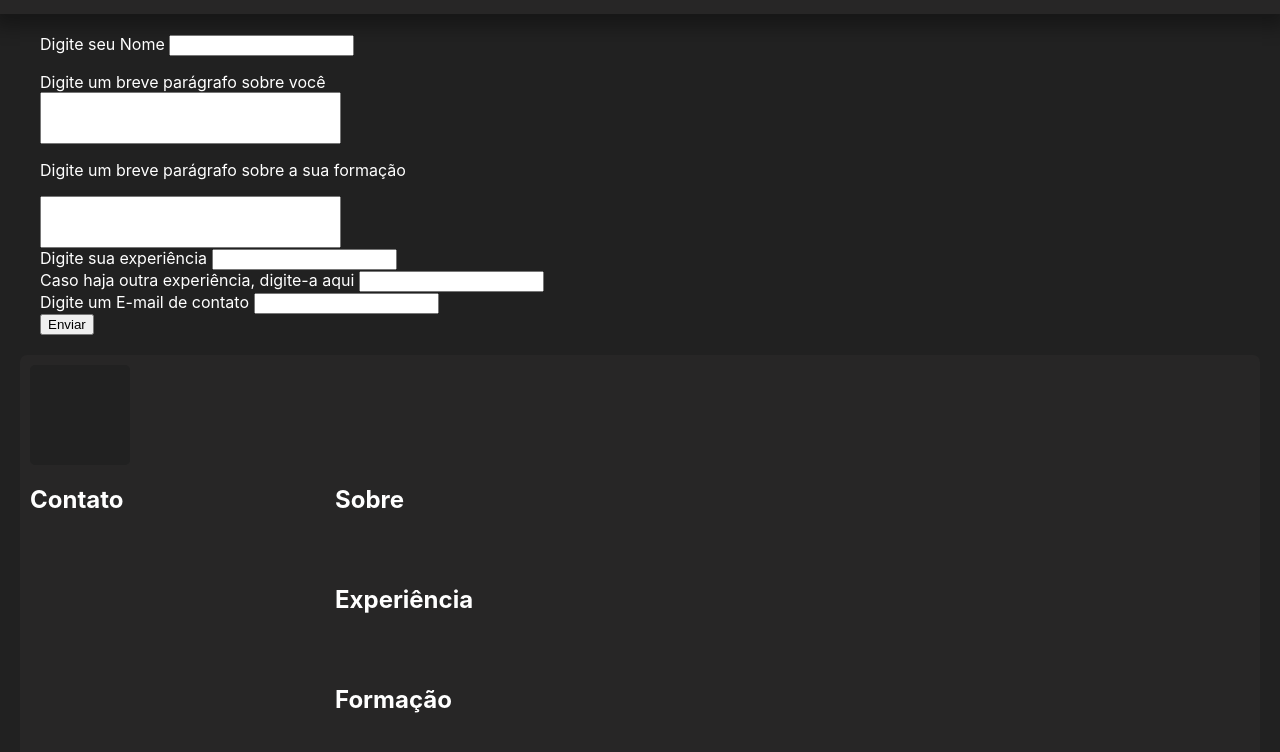
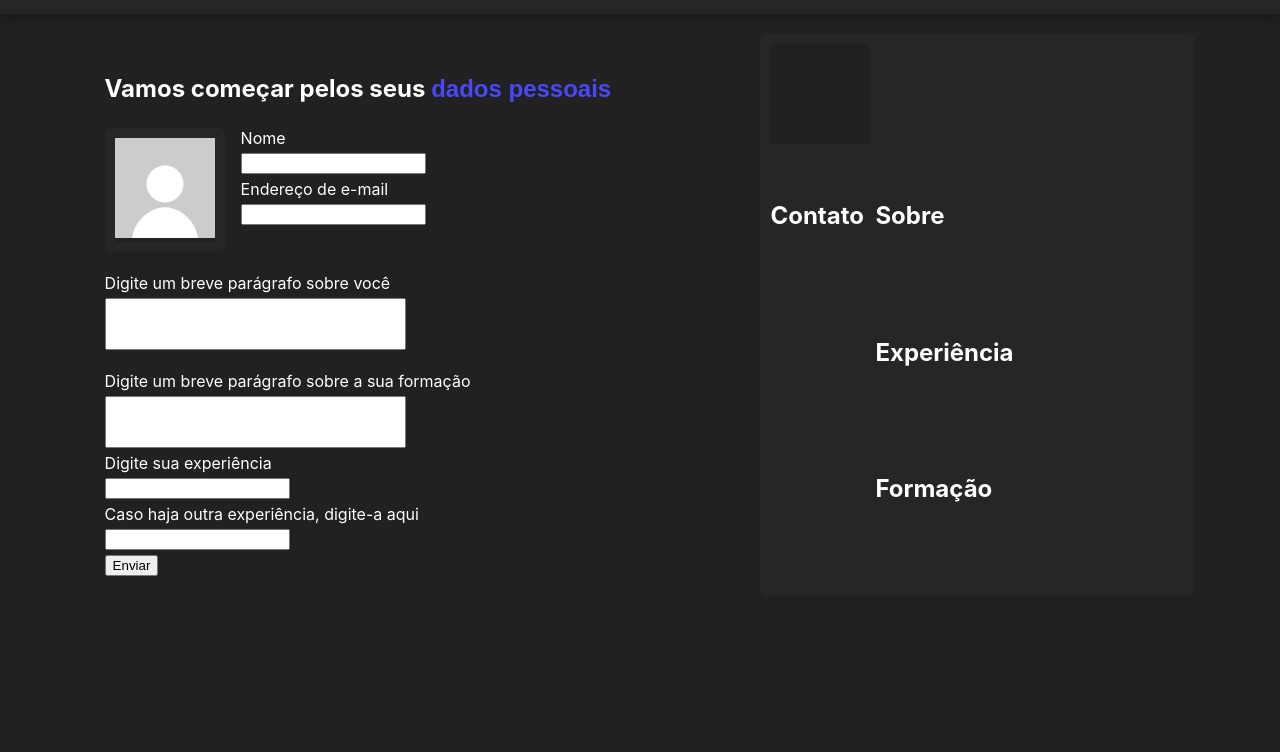
Before and after one commit to BrenoGiori/Coricom, a plain HTML site: page curriculo.html in a window 1280 px wide. Shown: the part 46-798 px from the top of the page. Drawn offline with nearby package versions, Linux system fonts and the light colour scheme.

Commit message:
Add files via upload

```diff
--- a/css/index.css
+++ b/css/index.css
@@ -17,9 +17,10 @@ a {
     box-sizing: border-box;
 }
 
-.name_site {
+.name_site,
+.dados_titulo {
     color: #4848f9;
-    font-family: Bebas Neue, sans-serif;
+    font-family: sans-serif;
 }
 
 .header_home {
@@ -28,7 +29,7 @@ a {
     align-items: center;
     justify-content: space-between;
     background-color: #272626;
-    box-shadow: 0px 6px 17px 7px #00000054;
+    box-shadow: 0px 4px 13px 2px #00000038;
     padding-left: 20px;
     padding-right: 20px;
 }
@@ -125,12 +126,6 @@ main {
     line-height: 1.5;
 }
 
-@media (max-width: 600px) {
-    .grid {
-        width: 100%;
-        flex-direction: column;
-    }
-}
 
 /* Pagina Curriculo */
 
@@ -142,6 +137,10 @@ textarea {
 
 .pag_curiculo {
     margin: 20px;
+    display: flex;
+    flex-direction: row;
+    justify-content: space-around;
+    flex-wrap: nowrap;
 }
 
 .foto {
@@ -153,27 +152,46 @@ textarea {
     grid-column: 1;
 }
 
+.imagem {
+    width: 100px;
+}
+
+.perguntas_iniciais {
+    display: flex;
+    gap: 1rem;
+}
+
+.form_nome {
+    display: flex;
+    flex-direction: column;
+    gap: 5px;
+}
+
+.adicionar_foto,
+#mostrarInfo {
+    border: 10px solid #272626;
+    border-radius: 7px;
+}
+
 #pegarInfo {
     display: flex;
     flex-direction: column;
     align-items: flex-start;
+    margin: 20px;
+    gap: 5px;
 }
 
-#sobre1p {
+#sobre1p,
+#formacaop {
     margin-bottom: 0;
-}
-
-#pegarInfo {
-    margin: 20px;
 }
 
 #mostrarInfo {
     background-color: #272626;
-    border: 10px solid #272626;
-    border-radius: 7px;
     display: grid;
     grid-template-columns: repeat(4, 1fr);
     grid-template-rows: repeat(4, 1fr);
+    gap: 5px;
 }
 
 .nome_curriculo {
@@ -200,3 +218,18 @@ textarea {
     grid-row: 2 / 5;
     grid-column: 1;
 }
+
+@media (max-width: 700px) {
+    .grid {
+        width: 100%;
+        flex-direction: column;
+    }
+
+    .pag_curiculo {
+        flex-direction: column;
+    }
+
+    #mostrarInfo {
+        height: 700px;
+    }
+}
--- a/curriculo.html
+++ b/curriculo.html
@@ -20,10 +20,21 @@
     </header>
     <div class="pag_curiculo">
         <div id="pegarInfo">
-            <form action="">
-                <label for="nome">Digite seu Nome</label>
-                <input type="text" id="nome" />
-            </form>
+            <h2>
+                Vamos começar pelos seus <span class="dados_titulo">dados pessoais</span>
+            </h2>
+            <div class="perguntas_iniciais">
+                <div class="adicionar_foto">
+                    <img class="imagem" src="img/pessoa_anonima.jpg">
+                </div>
+                <div class="form_nome">
+                    <label for="nome">Nome</label>
+                    <input type="text" id="nome" />
+
+                    <label for="contato">Endereço de e-mail</label>
+                    <input type="email" id="contato" />
+                </div>
+            </div>
 
             <p id="sobre1p">Digite um breve parágrafo sobre você</p>
             <textarea name="sobre1" id="sobre1" cols="30" rows="10"></textarea>
@@ -31,20 +42,11 @@
             <p id="formacaop">Digite um breve parágrafo sobre a sua formação</p>
             <textarea name="formacao" id="formacao" cols="30" rows="10"></textarea>
 
-            <form action="">
-                <label for="experiencia">Digite sua experiência</label>
-                <input type="text" id="experiencia" />
-            </form>
+            <label for="experiencia">Digite sua experiência</label>
+            <input type="text" id="experiencia" />
 
-            <form action="">
-                <label for="experiencia">Caso haja outra experiência, digite-a aqui</label>
-                <input type="text" id="experiencia2" />
-            </form>
-
-            <form action="">
-                <label for="contato">Digite um E-mail de contato</label>
-                <input type="email" id="contato" />
-            </form>
+            <label for="experiencia">Caso haja outra experiência, digite-a aqui</label>
+            <input type="text" id="experiencia2" />
 
             <button id="enviar">Enviar</button>
         </div>
```
Also changed, not shown: img/pessoa_anonima.jpg (added), index.html (line endings or trailing spaces).
